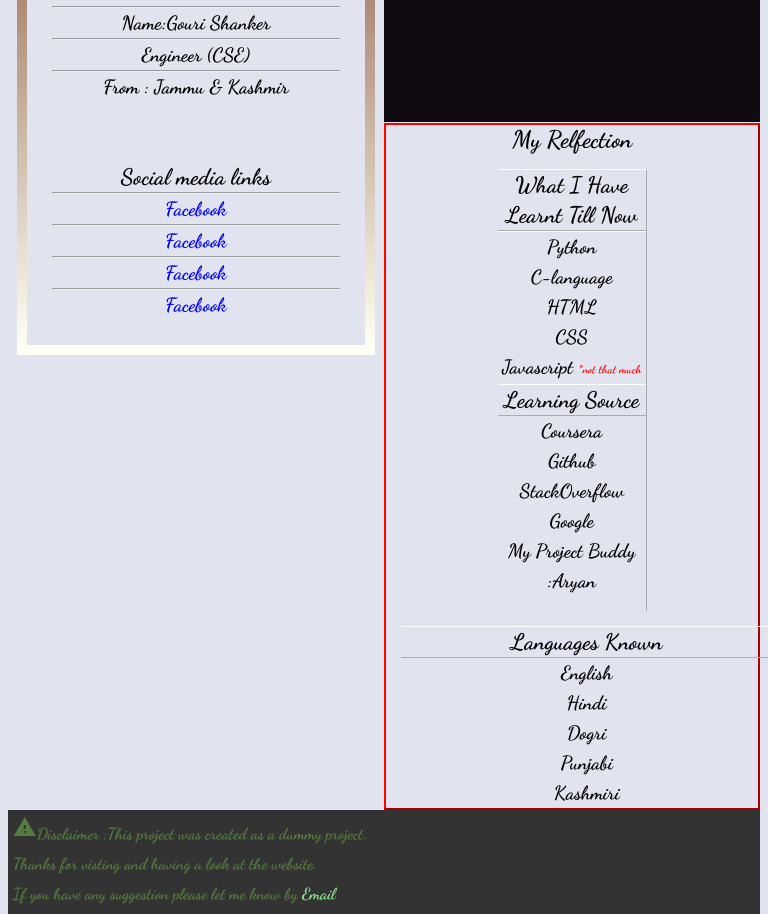
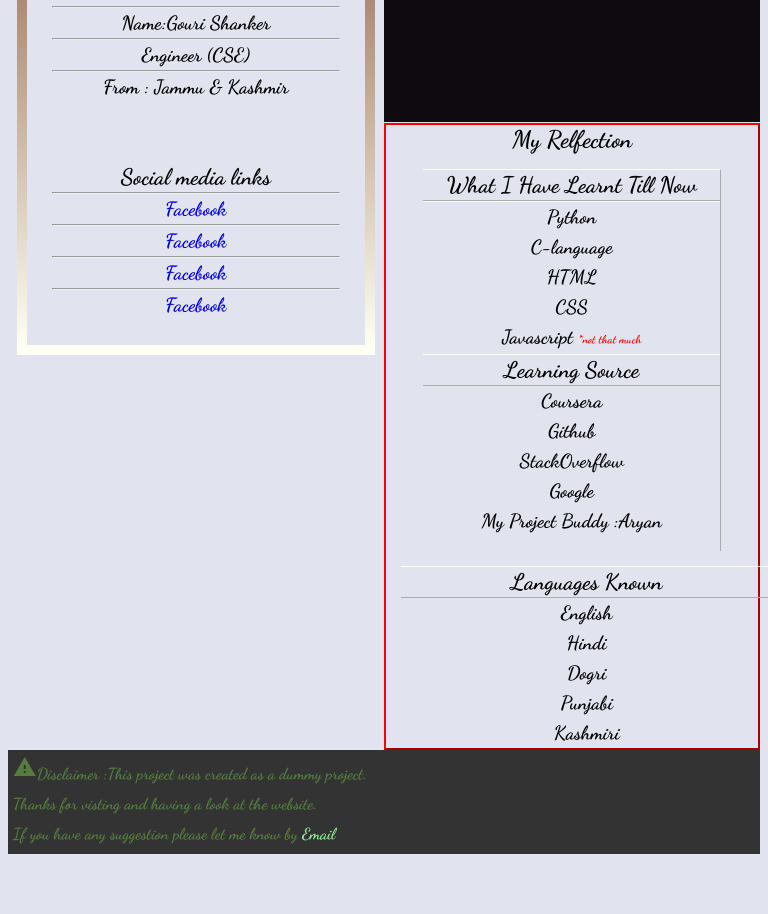
Before and after one commit to gourishankerJK/page, a plain HTML site: page index.html in a window 768 px wide. Shown: the part 369-1283 px from the top of the page. After the commit the page ends 1223 px from the top, so only its background shows below. Drawn offline with Linux system fonts and the light colour scheme.

Commit message:
Update master.css

```diff
--- a/css/master.css
+++ b/css/master.css
@@ -133,7 +133,8 @@ margin-bottom: 10px;
 }
 @media (min-width: 768px) and (max-width: 991px) {
   #MyReflection{
-    margin-left: 30%
+    width:80%;
+    margin-left: 10%
   }
 }
 @media (max-width: 767px) {
```
